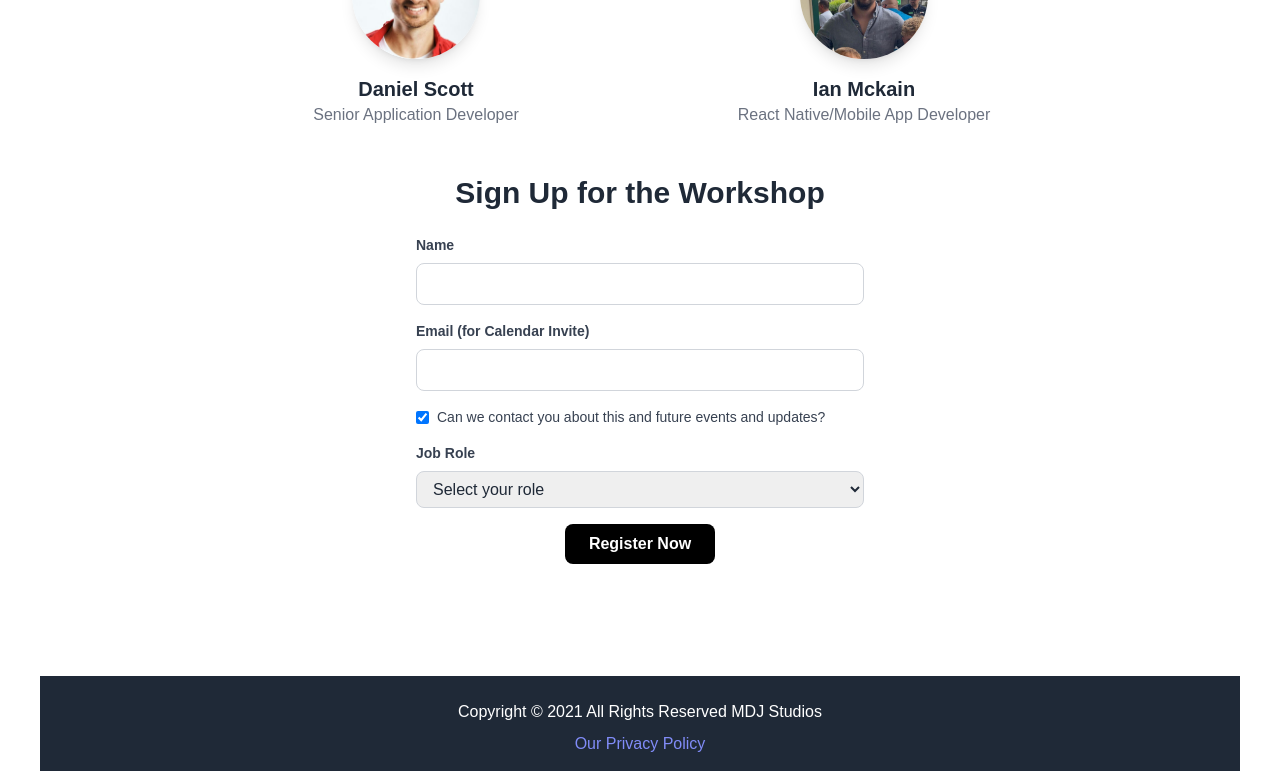
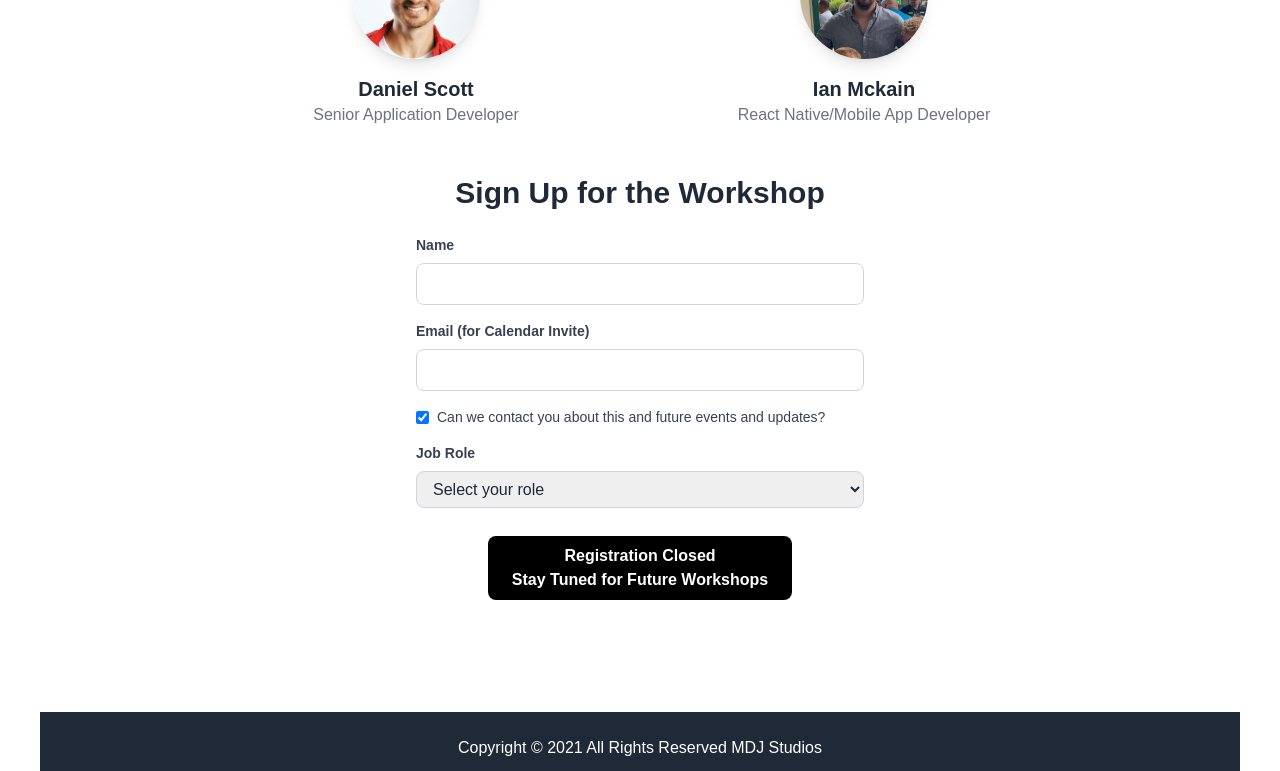
Before and after one commit to myDeveloperJourney/mdj-studios-website-v2, a Next.js app: page /from-javascript-to-typescript-a-fast-track-workshop in a window 1280 px wide. Shown: the part 1746-2517 px from the top of the page. Built offline with nearby package versions, Linux system fonts and the light colour scheme.

Commit message:
wip: disable signup form

```diff
--- a/src/pages/from-javascript-to-typescript-a-fast-track-workshop.tsx
+++ b/src/pages/from-javascript-to-typescript-a-fast-track-workshop.tsx
@@ -20,6 +20,8 @@ export default function WorkshopPage() {
   const handleChange = (
     e: React.ChangeEvent<HTMLInputElement | HTMLTextAreaElement | HTMLSelectElement>
   ) => {
+    return;
+    // TODO: Uncomment this code when the form is ready to accept submissions
     const { name, value, type } = e.target as HTMLInputElement;
     const checked = (e.target as HTMLInputElement).checked;
     setFormState((prev) => ({
@@ -102,7 +104,7 @@ export default function WorkshopPage() {
             <li>Practical coding exercises with real-time feedback</li>
           </ul>
 
-          <h2 className="text-3xl font-semibold mb-6">Meet the Speakers</h2>
+          <h2 className="text-3xl font-semibold mb-6 text-center lg:text-left">Meet the Speakers</h2>
           <div className="grid grid-cols-1 md:grid-cols-2 gap-8 mb-12">
             <div className="flex flex-col items-center text-center">
               <Image
@@ -208,13 +210,15 @@ export default function WorkshopPage() {
               <ValidationError prefix="Role" field="role" errors={state.errors} />
             </div>
 
-            <div className="text-center">
+            <div className="text-center mt-7">
               <button
                 type="submit"
-                disabled={state.submitting}
+                // TODO: Uncomment this code when the form is ready to accept submissions
+                // disabled={state.submitting}
+                disabled={true}
                 className="px-6 py-2 bg-black text-white font-semibold rounded-lg hover:bg-gray-800 transition duration-300"
               >
-                Register Now
+                Registration Closed <br /> Stay Tuned for Future Workshops
               </button>
               <ValidationError errors={state.errors} />
             </div>
```
